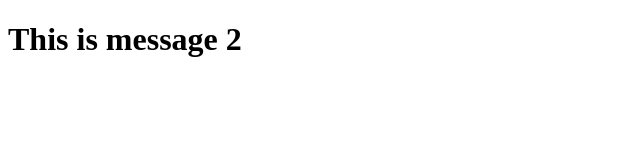
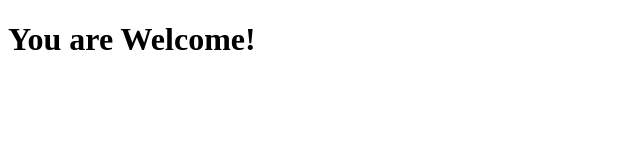
Before and after one commit to sabasyedcodes/React-tutorial, a React (Vite) app in the folder reactpro/: page / in a window 1280 px wide. Shown: the top 160 px of the page, without its empty margins (0-640 px from the left). Built offline with nearby package versions, Linux system fonts and the light colour scheme.

Commit message:
teranary operation is used

```diff
--- a/reactpro/src/components/ConditionalComponent.jsx
+++ b/reactpro/src/components/ConditionalComponent.jsx
@@ -7,13 +7,18 @@ export default function ConditionalComponent() {
   //let messageTwo = <h1>This is message 2</h1>;
   // resolving we two return stmts in a condition with single return stmt down below
   let message;
-  const display = false; //true;
+  const display = true; //true;
+  // teranary operator
+  //return display ? <h1>Message 1</h1> : <h1>Message 2</h1>;
+  return display ? <Welcome /> : <Code />;
+  /*
   if (display) {
     message = <h1>This is message 1</h1>;
   } else {
     message = <h1>This is message 2</h1>;
   }
   return message;
+  */
   /*
   const display = false;
   if (display) {
```
